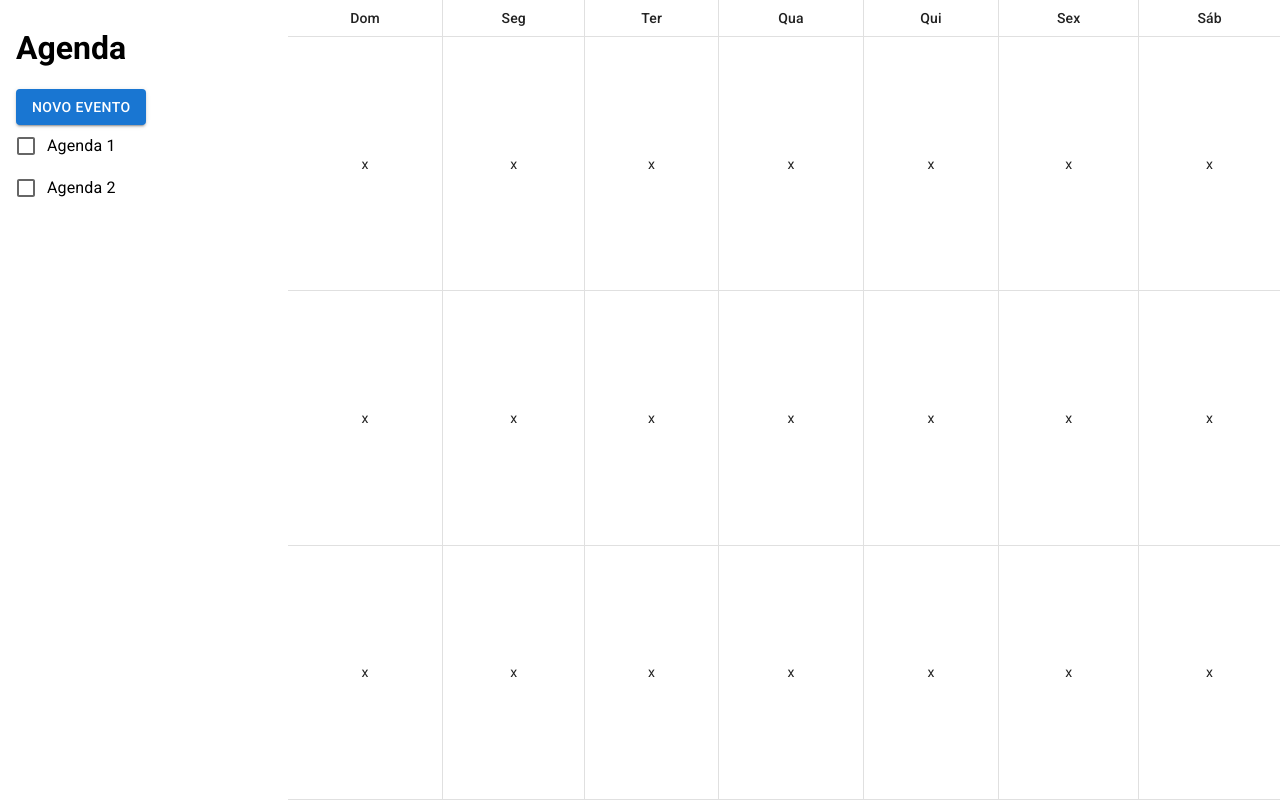
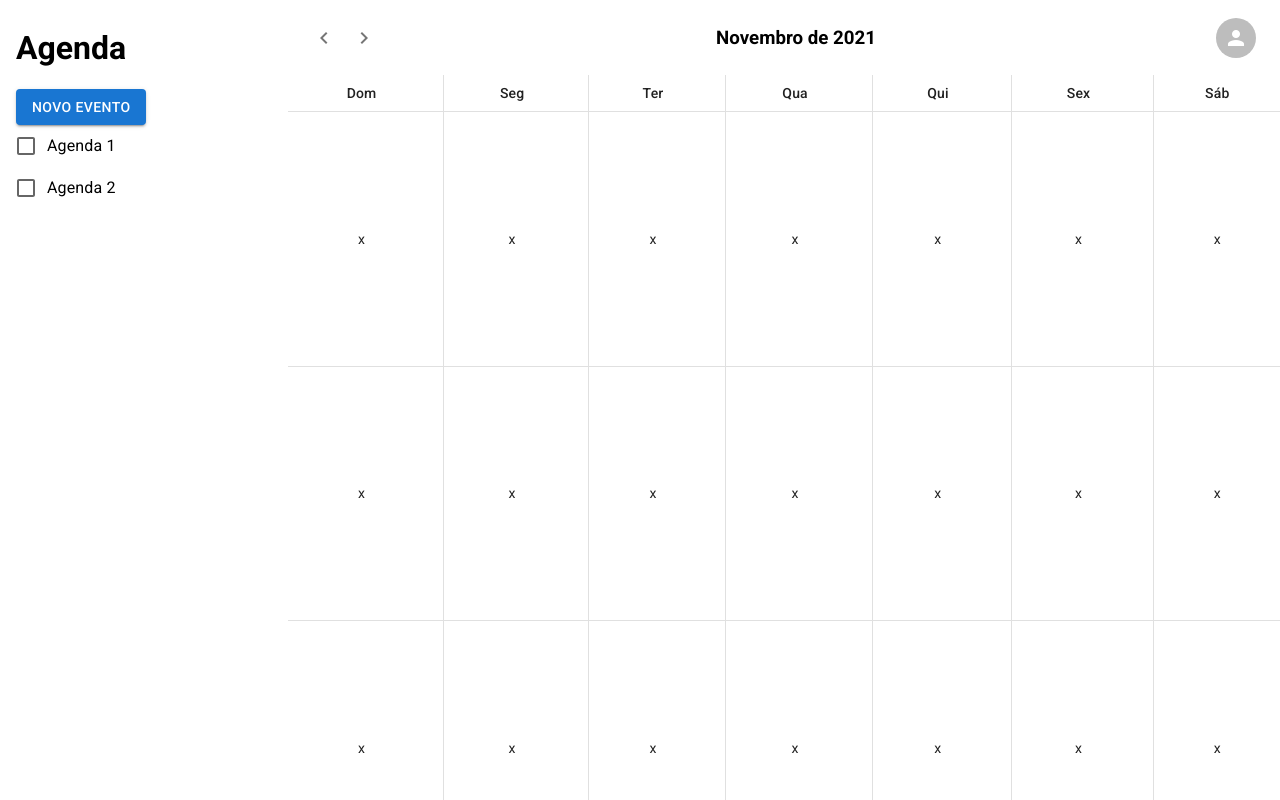
Before and after one commit to humbhenri/react-projects, a React (Create React App) app in the folder calendar/: page /calendar/1 in a window 1280 px wide. Built offline with nearby package versions, Linux system fonts and the light colour scheme.

Commit message:
adiciona topo

```diff
--- a/calendar/src/app/CalendarScreen.tsx
+++ b/calendar/src/app/CalendarScreen.tsx
@@ -10,6 +10,9 @@ import Button from "@material-ui/core/Button";
 import Checkbox from "@mui/material/Checkbox";
 import FormGroup from "@mui/material/FormGroup";
 import FormControlLabel from "@mui/material/FormControlLabel";
+import Icon from "@material-ui/core/Icon";
+import { IconButton } from "@material-ui/core";
+import Avatar from "@mui/material/Avatar";
 
 const useStyles = makeStyles((theme?: any) => ({
   table: {
@@ -49,6 +52,24 @@ export default function CalendarScreen() {
         </FormGroup>
       </Box>
       <TableContainer component={"div"}>
+        <Box display="flex" padding="8px 16px">
+          <IconButton>
+            <Icon>chevron_left</Icon>
+          </IconButton>
+          <IconButton>
+            <Icon>chevron_right</Icon>
+          </IconButton>
+          <Box flex="1" textAlign="center">
+            <h3>Novembro de 2021</h3>
+          </Box>
+          <Box display="flex" alignItems="center" justifyItems="center">
+            <IconButton>
+              <Avatar alt="avatar">
+                <Icon>person</Icon>
+              </Avatar>
+            </IconButton>
+          </Box>
+        </Box>
         <Table
           size="small"
           aria-label="a dense table"
```
